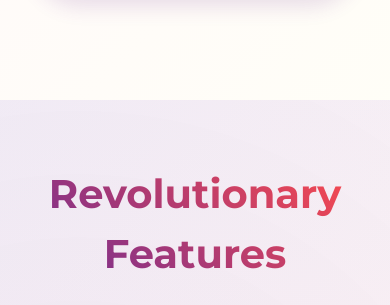
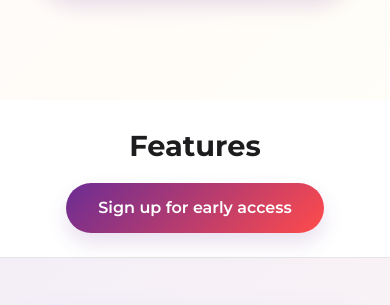
Before and after one commit to SHUBIN163/SanitasAI, a website: page public/index.html in a window 390 px wide. Shown: the part 1010-1315 px from the top of the page. Drawn offline with Linux system fonts and the light colour scheme.

Commit message:
Add Features header with CTA button

```diff
--- a/public/index.html
+++ b/public/index.html
@@ -39,7 +39,11 @@
         </section>
 
         <section id="features" class="features">
-            <h2>Revolutionary Features</h2>
+            <h2>Features</h2>
+            <a href="https://tally.so/r/w4O8EY" class="cta-button" target="_blank">Sign up for early access</a>
+        </section>
+
+        <section class="features-content">
             <div class="features-grid">
                 <div class="feature-card blue-glow">
                     <div class="feature-icon">
--- a/public/styles.css
+++ b/public/styles.css
@@ -244,35 +244,38 @@ body {
 
 /* === Features Section === */
 .features {
-    padding: 8rem 5%;
+    padding: 2rem 5%;
+    background: var(--background);
+    position: relative;
+    color: var(--text-color);
+    display: flex;
+    justify-content: space-between;
+    align-items: center;
+    border-bottom: 1px solid rgba(0, 0, 0, 0.1);
+}
+
+.features h2 {
+    font-size: 2rem;
+    text-align: left;
+    color: var(--text-color);
+    position: relative;
+    margin: 0;
+}
+
+.features .cta-button {
+    margin: 0;
+    white-space: nowrap;
+    padding: 0.8rem 2rem;
+    font-size: 1rem;
+}
+
+.features-content {
+    padding: 6rem 5%;
     background: linear-gradient(135deg,
         rgba(107, 44, 148, 0.08) 0%,
         rgba(255, 75, 75, 0.05) 50%,
         rgba(255, 215, 0, 0.03) 100%
     );
-    position: relative;
-    color: var(--text-color);
-}
-
-.features::before {
-    content: '';
-    position: absolute;
-    inset: 0;
-    background-image:
-        radial-gradient(circle at 20% 30%, rgba(107, 44, 148, 0.05) 0%, transparent 70%),
-        radial-gradient(circle at 80% 70%, rgba(255, 75, 75, 0.05) 0%, transparent 70%);
-    pointer-events: none;
-}
-
-.features h2 {
-    font-size: 3.5rem;
-    margin-bottom: 5rem;
-    text-align: center;
-    background: linear-gradient(45deg, var(--gradient-start), var(--gradient-middle));
-    -webkit-background-clip: text;
-    background-clip: text;
-    -webkit-text-fill-color: transparent;
-    position: relative;
 }
 
 .features-grid {
@@ -408,12 +411,19 @@ body {
 
 @media (max-width: 768px) {
     .features {
-        padding: 4rem 1.5rem;
+        flex-direction: column;
+        gap: 1rem;
+        text-align: center;
+        padding: 1.5rem;
     }
 
     .features h2 {
-        font-size: 2.5rem;
-        margin-bottom: 3rem;
+        font-size: 1.8rem;
+        text-align: center;
+    }
+
+    .features-content {
+        padding: 3rem 1.5rem;
     }
 
     .features-grid {
```
